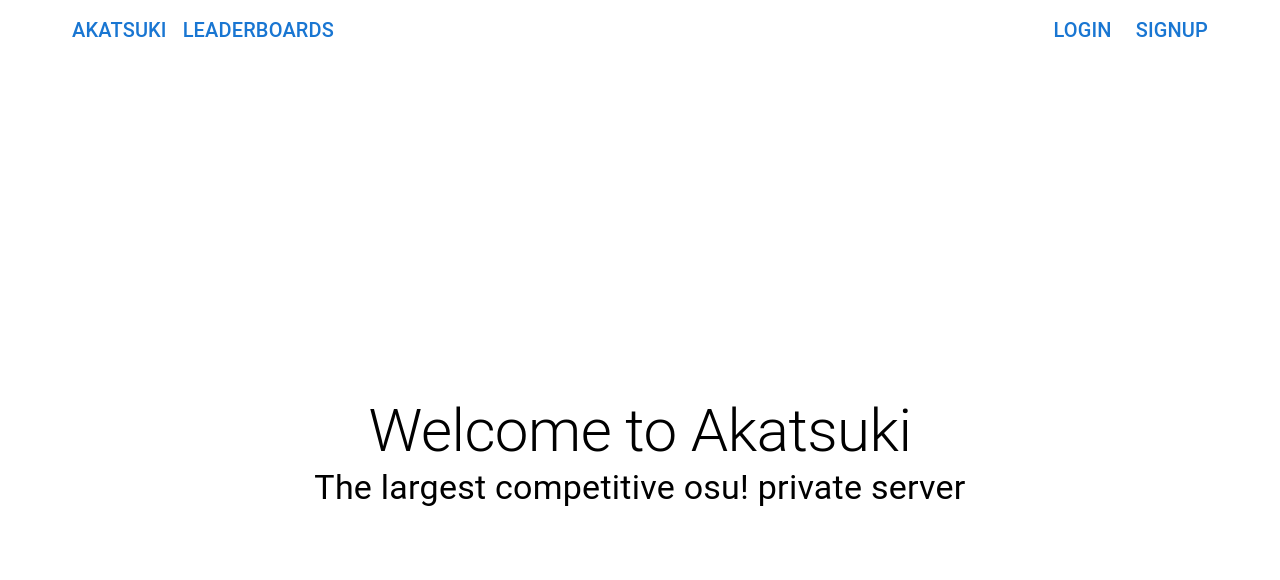
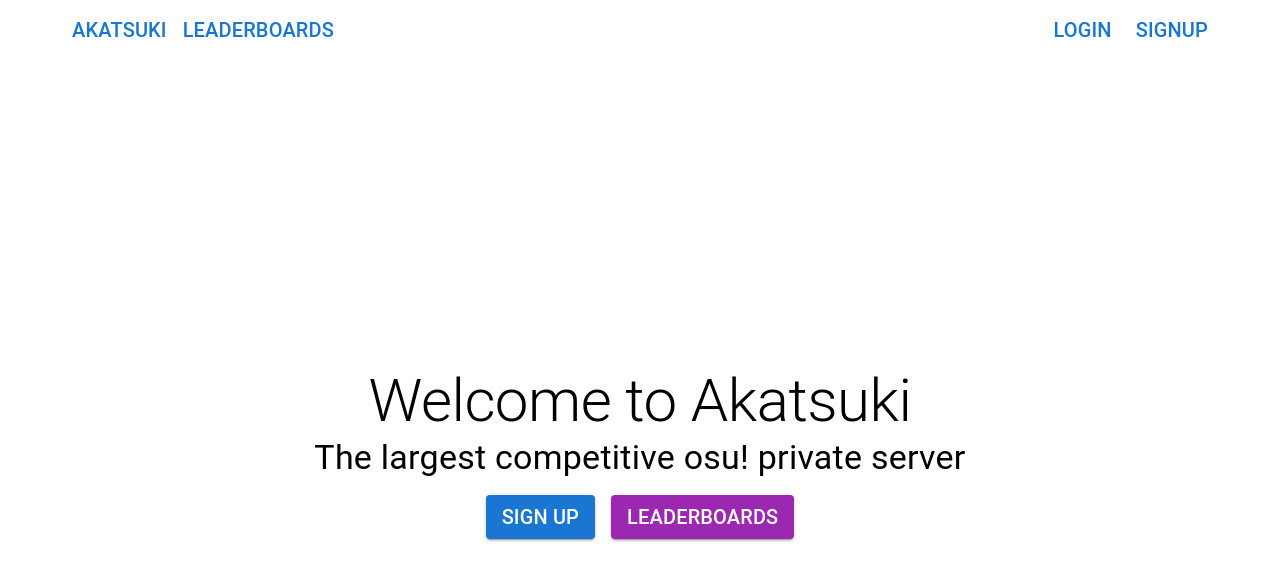
Before and after one commit to osuAkatsuki/interns-frontend, a React (Create React App) app: page / in a window 1280 px wide. Shown: the top 580 px of the page. Built offline with nearby package versions, Linux system fonts and the light colour scheme.

Commit message:
add 2x CTA to homepage

```diff
--- a/src/pages/HomePage.tsx
+++ b/src/pages/HomePage.tsx
@@ -1,7 +1,10 @@
-import { Typography } from "@mui/material";
+import { Button, Typography, Box } from "@mui/material";
+import { Link } from "react-router-dom";
 import Stack from "@mui/material/Stack";
+import { useUserContext } from "../users";
 
 export const HomePage = () => {
+  const { user } = useUserContext();
   return (
     <Stack
       direction="column"
@@ -16,6 +19,30 @@
       <Typography variant="h4">
         The largest competitive osu! private server
       </Typography>
+
+      {/* TODO: is this an antipattern? */}
+      <Box sx={{ mt: 2 }}></Box>
+
+      <Stack direction="row" spacing={2}>
+        {user ? (
+          <Link to="/support">
+            <Button variant="contained" color="primary">
+              <Typography variant="h6">Support</Typography>
+            </Button>
+          </Link>
+        ) : (
+          <Link to="/signup">
+            <Button variant="contained" color="primary">
+              <Typography variant="h6">Sign Up</Typography>
+            </Button>
+          </Link>
+        )}
+        <Link to="/leaderboards">
+          <Button variant="contained" color="secondary">
+            <Typography variant="h6">Leaderboards</Typography>
+          </Button>
+        </Link>
+      </Stack>
     </Stack>
   );
 };
```
